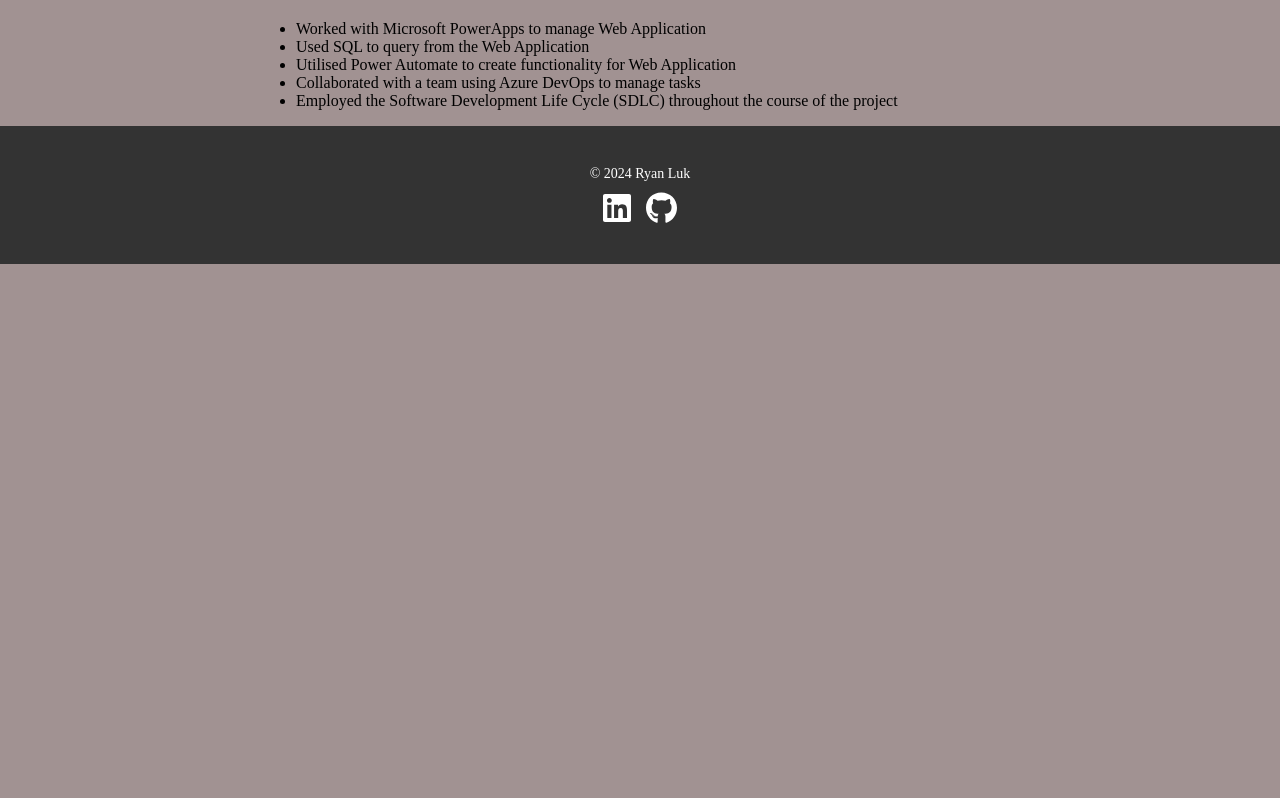
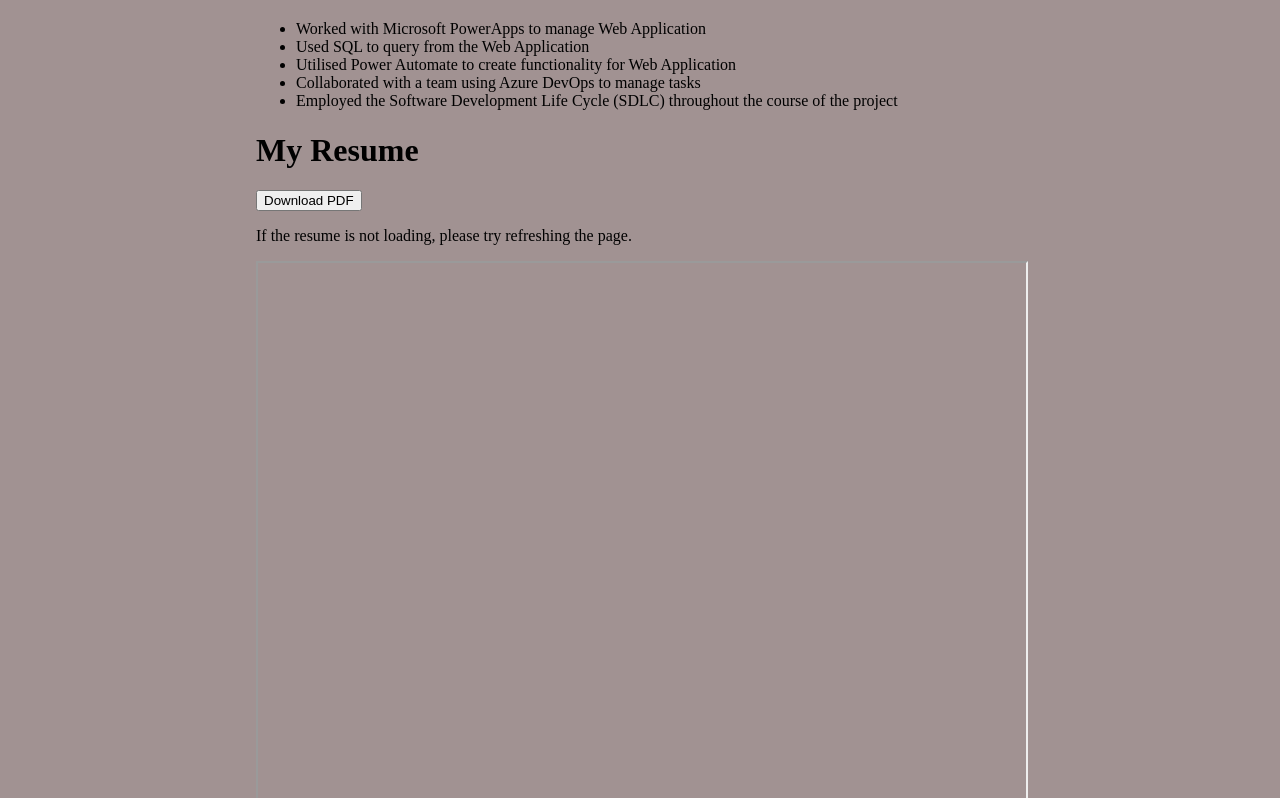
Before and after one commit to luk-ryan/luk-ryan.github.io, a React (Vite) app: page /resume in a window 1280 px wide. Shown: the part 642-1440 px from the top of the page. Before the commit the page ends 906 px from the top, so only its background shows below. Built offline with nearby package versions, Linux system fonts and the light colour scheme.

Commit message:
Added actual resume to page

```diff
--- a/src/pages/Resume.jsx
+++ b/src/pages/Resume.jsx
@@ -38,6 +38,21 @@ const Resume = () => {
             course of the project
           </li>
         </ul>
+        <h1>My Resume</h1>
+        <a href="/my-pdf-file.pdf" download="my-pdf-file.pdf">
+          <button>
+            {/* <FontAwesomeIcon icon={faDownload} style={{ marginRight: "8px" }} /> */}
+            Download PDF
+          </button>
+        </a>
+        <p>If the resume is not loading, please try refreshing the page.</p>
+
+        <iframe
+          id="resume-pdf"
+          src="public/resume.pdf"
+          width="100%"
+          height="800px"
+        />
       </div>
     </>
   );
```
Also changed, not shown: 1 other file (tests, documents, lock files or other folders).
